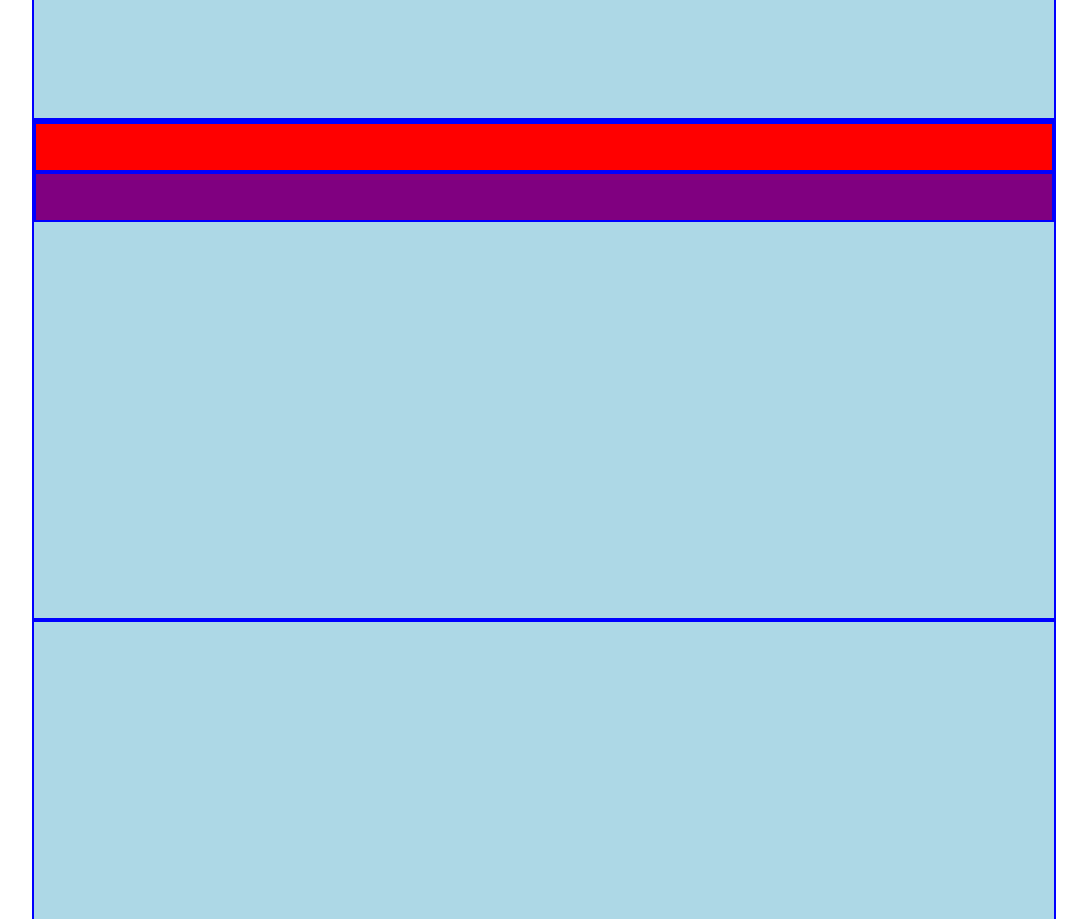
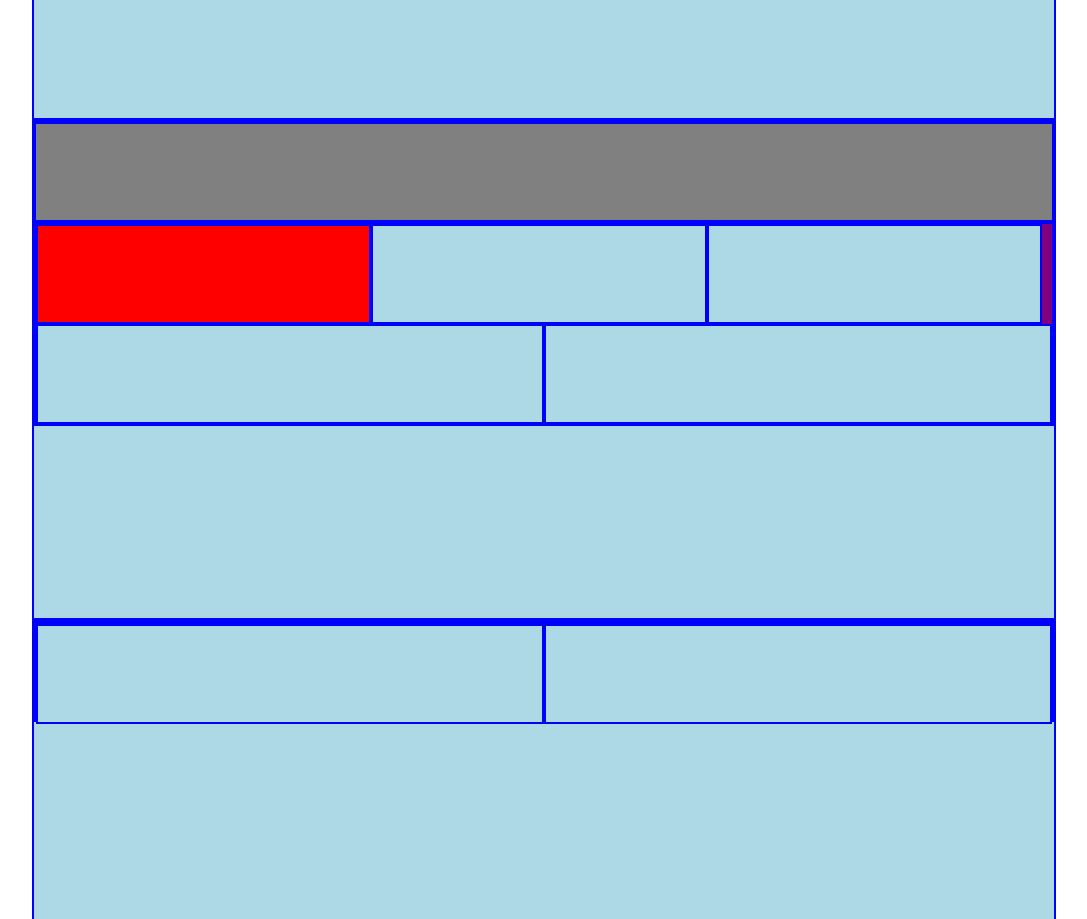
Before and after one commit to erjonlusha/htmlcss-fluentify, a plain HTML site: page index.html in a window 1280 px wide. Shown: the part 380-1299 px from the top of the page, without its empty margins (96-1183 px from the left). Drawn offline with Linux system fonts and the light colour scheme.

Commit message:
Strutturata tutta la pagina
Ho dato un altezza di 100px a tutte le colonne e i tre box principali (Header, main e footer) hanno lo stesso colore mentre le altre colonne/hanno colori diversi

```diff
--- a/assets/css/style.css
+++ b/assets/css/style.css
@@ -11,12 +11,12 @@ body {
 }
 
 /* Utility */
-.cl-fix::after {
+.cl_fix::after {
   content: "";
   display: table;
   clear: both;
 }
-.up-cs {
+.up_cs {
   text-transform: uppercase;
 }
 
@@ -45,16 +45,31 @@ nav{
 
 /* /Header */
 
+/* Main */
+.row1, .row2{margin: auto;}
+.row1>.card{
+  width: 33%;
+}
+.row2>.card{width: 50%;}
+/* /Main */
+
+/* Footer */
+.left{width: 50%;}
+.right{width: 50%}
+/* /Footer */
+
+
 /* debug */
 .debug{
   background-color: lightblue;
   border: 2px solid blue;
 }
+.grey{background-color: grey;}
 .orange{background-color: orange;}
 .pink{background-color: pink;}
 .yellow{background-color: yellow;}
 .blue{background-color: blue;}
 .red{  background-color: red;}
 .purple{background-color: purple;}
-.h50{height: 50px;}
+.h50{height: 100px;}
 /* /debug */
--- a/index.html
+++ b/index.html
@@ -13,7 +13,7 @@
     <header class="testata debug">
 
       <!-- nav -->
-      <nav class="debug cl-fix">
+      <nav class="debug cl_fix">
         <!-- .logo -->
         <div class="debug h50 orange logo lft"></div>
         <!-- /.logo -->
@@ -40,13 +40,26 @@
     <!-- main -->
     <main class="debug">
 
-      <div class="debug h50 red ">
-
+      <div class="debug h50 grey ">
+        <!-- Striscia grigia non ben definita -->
       </div>
 
       <!-- .m_body -->
-      <div class="debug h50 purple m_body">
+      <div class="debug  purple m_body">
+        <!-- .row1 -->
+        <div class="row1 cl_fix">
+          <div class="card debug h50 red lft"></div>
+          <div class="card debug h50 lft"></div>
+          <div class="card debug h50 lft"></div>
+        </div>
+        <!-- /.row1 -->
 
+        <!-- .row2 -->
+        <div class="row2 cl_fix">
+          <div class="card debug h50 lft"></div>
+          <div class="card debug h50 lft"></div>
+        </div>
+        <!-- /.row2 -->
       </div>
       <!-- /.m_body -->
 
@@ -54,7 +67,13 @@
     <!-- /main -->
 
     <!-- footer -->
-    <footer class="debug"></footer>
+    <footer class="debug">
+      <div class="debug h50 grey cl_fix">
+        <!-- Striscia grigia non ben definita -->
+        <div class="left card debug h50 lft"></div>
+        <div class="right card debug h50 lft"></div>
+      </div>
+    </footer>
     <!-- /footer -->
   </body>
 </html>
```
